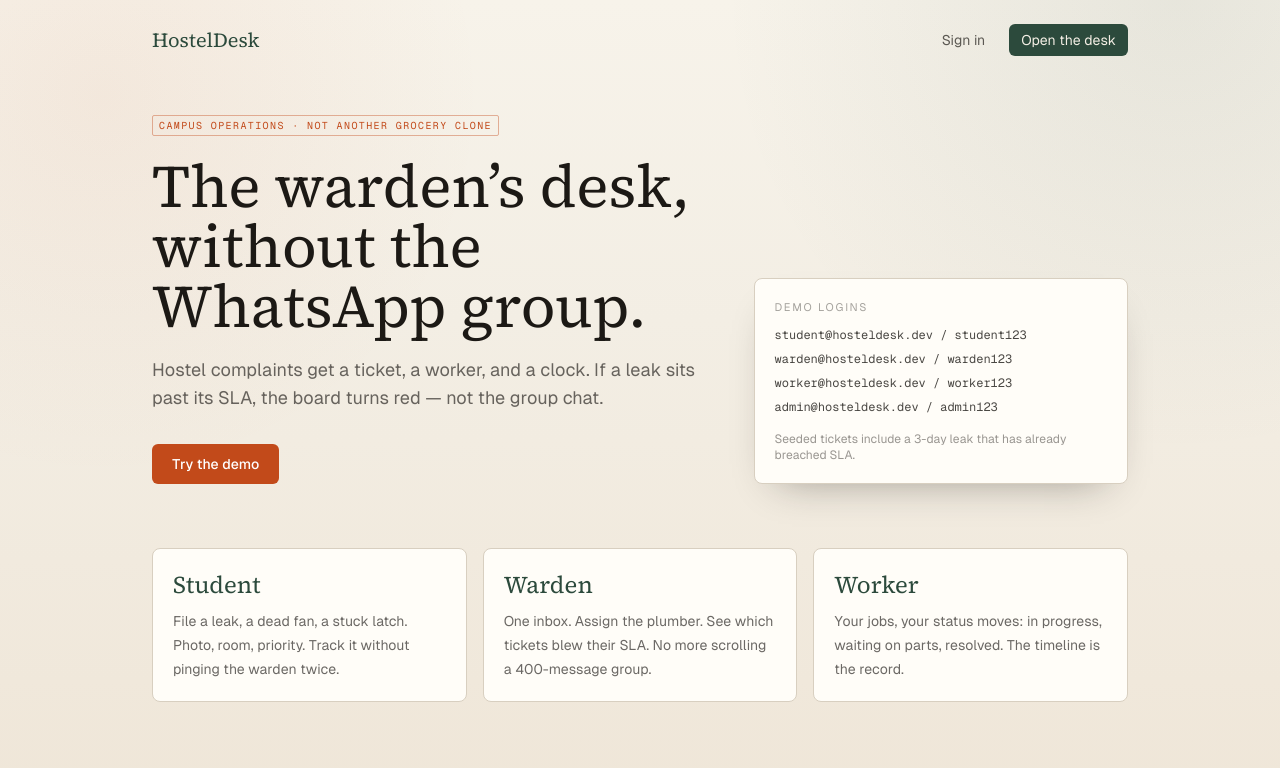
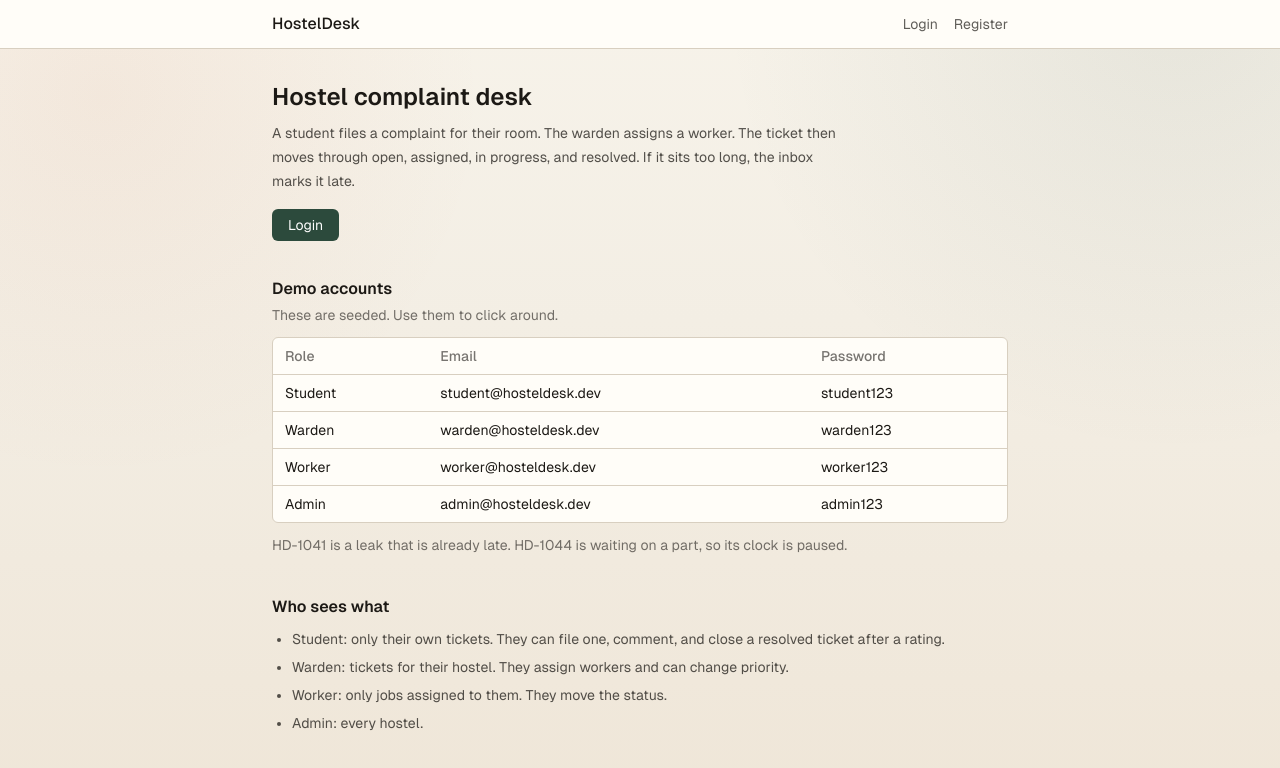
Before and after one commit to sanjana2505006/hosteldesk, a Next.js app: page / in a window 1280 px wide. Shown: the top 768 px of the page. Built offline with nearby package versions, Linux system fonts and the light colour scheme.

Commit message:
make the homepage a plain project page

```diff
--- a/app/page.tsx
+++ b/app/page.tsx
@@ -1,73 +1,74 @@
 import Link from "next/link";
 
-const roles = [
-  {
-    title: "Student",
-    body: "File a leak, a dead fan, a stuck latch. Photo, room, priority. Track it without pinging the warden twice.",
-  },
-  {
-    title: "Warden",
-    body: "One inbox. Assign the plumber. See which tickets blew their SLA. No more scrolling a 400-message group.",
-  },
-  {
-    title: "Worker",
-    body: "Your jobs, your status moves: in progress, waiting on parts, resolved. The timeline is the record.",
-  },
+const demos = [
+  ["Student", "student@hosteldesk.dev", "student123"],
+  ["Warden", "warden@hosteldesk.dev", "warden123"],
+  ["Worker", "worker@hosteldesk.dev", "worker123"],
+  ["Admin", "admin@hosteldesk.dev", "admin123"],
 ];
 
 export default function HomePage() {
   return (
     <div className="min-h-screen">
-      <header className="mx-auto flex max-w-5xl items-center justify-between px-6 py-6">
-        <p className="font-serif text-xl text-forest">HostelDesk</p>
-        <div className="flex gap-3 text-sm">
-          <Link href="/login" className="rounded-md px-3 py-1.5 text-ink/70 hover:text-ink">
-            Sign in
+      <header className="border-b border-line bg-panel">
+        <div className="mx-auto flex max-w-3xl items-center justify-between px-4 py-3">
+          <p className="font-medium text-ink">HostelDesk</p>
+          <div className="flex gap-4 text-sm">
+            <Link href="/login" className="text-ink/70 hover:text-ink">
+              Login
             </Link>
-          <Link href="/login" className="rounded-md bg-forest px-3 py-1.5 text-paper">
-            Open the desk
+            <Link href="/register" className="text-ink/70 hover:text-ink">
+              Register
             </Link>
+          </div>
         </div>
       </header>
 
-      <main className="mx-auto max-w-5xl px-6 pb-20">
-        <section className="grid gap-10 pb-16 pt-8 md:grid-cols-[1.2fr_0.8fr] md:items-end">
-          <div>
-            <p className="stamp border-rust/40 text-rust">Campus operations · not another grocery clone</p>
-            <h1 className="mt-5 font-serif text-5xl leading-[1.05] text-ink md:text-6xl">
-              The warden’s desk,
-              <br />
-              without the WhatsApp group.
-            </h1>
-            <p className="mt-5 max-w-xl text-lg text-ink/65">
-              Hostel complaints get a ticket, a worker, and a clock. If a leak sits past its SLA, the board turns red — not the group chat.
+      <main className="mx-auto max-w-3xl px-4 py-8">
+        <h1 className="text-2xl font-semibold text-ink">Hostel complaint desk</h1>
+        <p className="mt-2 max-w-xl text-sm leading-6 text-ink/75">
+          A student files a complaint for their room. The warden assigns a worker. The ticket then moves
+          through open, assigned, in progress, and resolved. If it sits too long, the inbox marks it late.
         </p>
-            <div className="mt-8 flex flex-wrap gap-3">
-              <Link href="/login" className="rounded-md bg-rust px-5 py-2.5 text-sm font-medium text-white">
-                Try the demo
+        <div className="mt-5">
+          <Link href="/login" className="rounded-md bg-forest px-4 py-2 text-sm text-white">
+            Login
           </Link>
         </div>
+
+        <h2 className="mt-10 text-base font-semibold text-ink">Demo accounts</h2>
+        <p className="mt-1 text-sm text-ink/60">These are seeded. Use them to click around.</p>
+        <div className="mt-3 overflow-x-auto rounded-md border border-line bg-panel">
+          <table className="w-full text-left text-sm">
+            <thead className="border-b border-line text-ink/60">
+              <tr>
+                <th className="px-3 py-2 font-medium">Role</th>
+                <th className="px-3 py-2 font-medium">Email</th>
+                <th className="px-3 py-2 font-medium">Password</th>
+              </tr>
+            </thead>
+            <tbody>
+              {demos.map(([role, email, password]) => (
+                <tr key={email} className="border-b border-line last:border-0">
+                  <td className="px-3 py-2">{role}</td>
+                  <td className="px-3 py-2">{email}</td>
+                  <td className="px-3 py-2">{password}</td>
+                </tr>
+              ))}
+            </tbody>
+          </table>
         </div>
-          <aside className="rounded-lg border border-line bg-panel p-5 shadow-desk">
-            <p className="text-[11px] uppercase tracking-[0.16em] text-ink/40">Demo logins</p>
-            <ul className="mt-3 space-y-2 font-mono text-xs text-ink/80">
-              <li>student@hosteldesk.dev / student123</li>
-              <li>warden@hosteldesk.dev / warden123</li>
-              <li>worker@hosteldesk.dev / worker123</li>
-              <li>admin@hosteldesk.dev / admin123</li>
+        <p className="mt-3 text-sm text-ink/60">
+          HD-1041 is a leak that is already late. HD-1044 is waiting on a part, so its clock is paused.
+        </p>
+
+        <h2 className="mt-10 text-base font-semibold text-ink">Who sees what</h2>
+        <ul className="mt-2 list-disc space-y-1 pl-5 text-sm leading-6 text-ink/75">
+          <li>Student: only their own tickets. They can file one, comment, and close a resolved ticket after a rating.</li>
+          <li>Warden: tickets for their hostel. They assign workers and can change priority.</li>
+          <li>Worker: only jobs assigned to them. They move the status.</li>
+          <li>Admin: every hostel.</li>
         </ul>
-            <p className="mt-4 text-xs text-ink/45">Seeded tickets include a 3-day leak that has already breached SLA.</p>
-          </aside>
-        </section>
-
-        <section className="grid gap-4 md:grid-cols-3">
-          {roles.map((role) => (
-            <article key={role.title} className="rounded-lg border border-line bg-panel p-5">
-              <h2 className="font-serif text-2xl text-forest">{role.title}</h2>
-              <p className="mt-2 text-sm leading-6 text-ink/65">{role.body}</p>
-            </article>
-          ))}
-        </section>
       </main>
     </div>
   );
```
Lines whose indentation alone changed are shown as unchanged.
